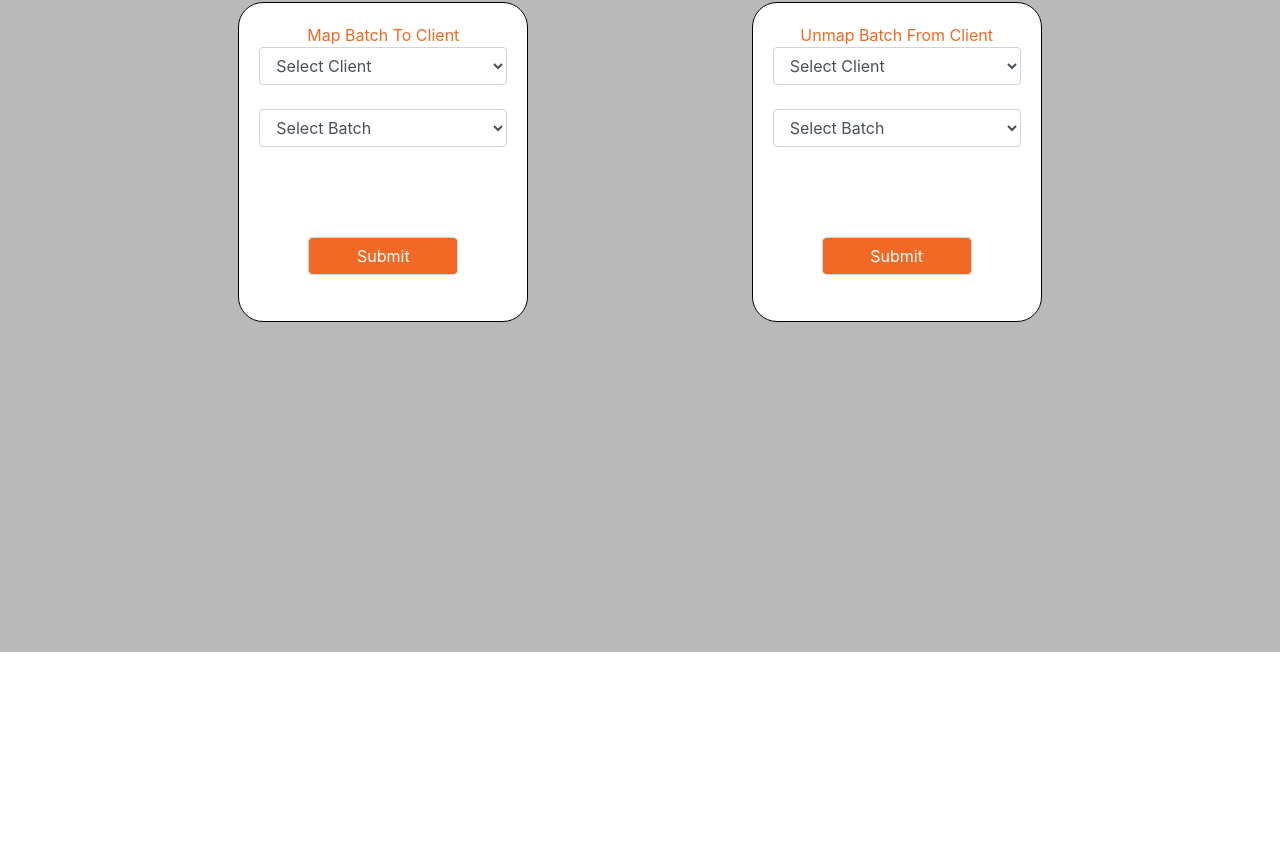
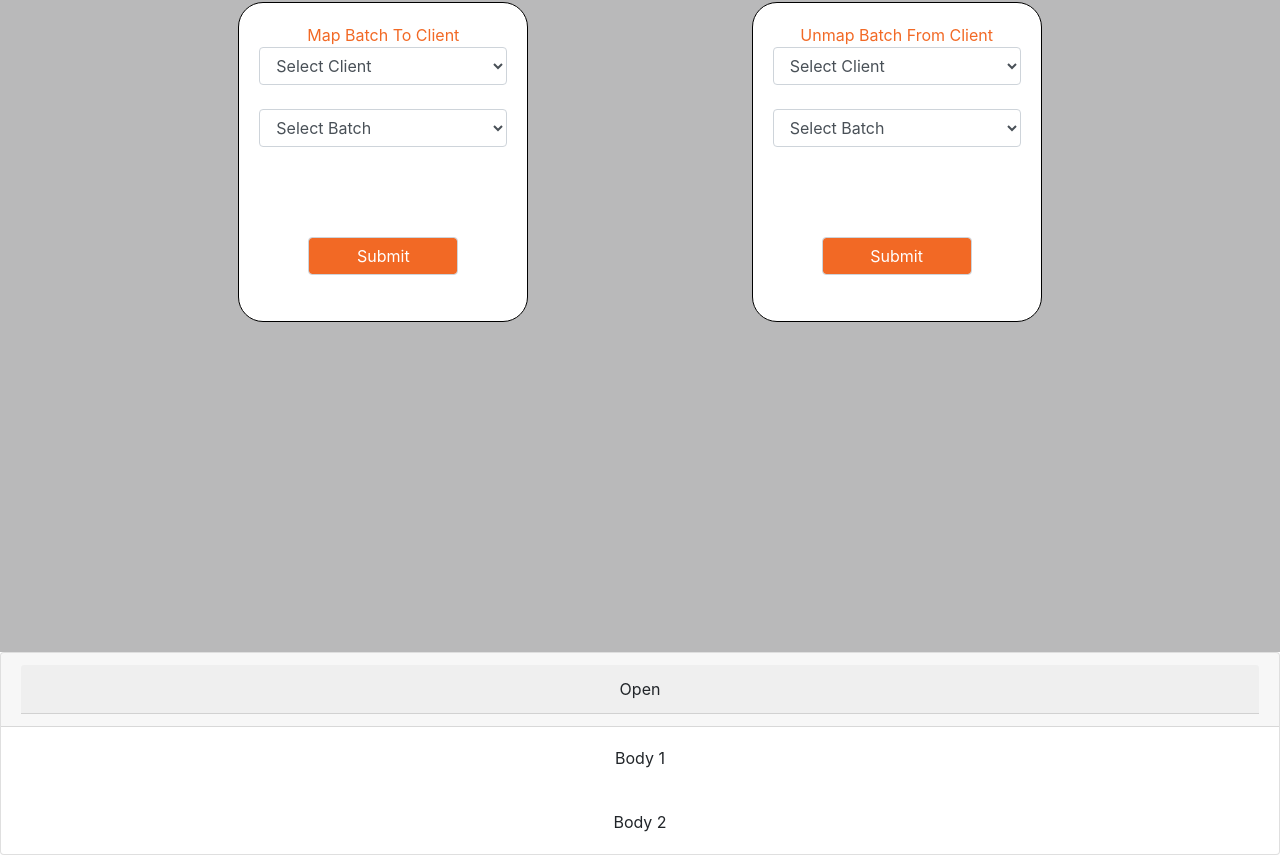
Before and after one commit to revaturelabs/client-engagement-portal-front, a React (Create React App) app: page /admin in a window 1280 px wide. Shown: the part 148-1003 px from the top of the page. Before the commit the page ends 800 px from the top, so only its background shows below. Built offline with nearby package versions, Linux system fonts and the light colour scheme.

Commit message:
Added accordion and basic interfaces

```diff
--- a/package.json
+++ b/package.json
@@ -14,6 +14,7 @@
     "jquery": "^3.5.1",
     "node-sass": "^4.14.1",
     "react": "^17.0.1",
+    "react-bootstrap": "^1.4.0",
     "react-dom": "^17.0.1",
     "react-redux": "^7.2.2",
     "react-router": "^5.2.0",
--- a/src/App.tsx
+++ b/src/App.tsx
@@ -8,6 +8,7 @@ import { BrowserRouter, Redirect, Route, Switch } from 'react-router-dom';
 import { LoginPage } from './views/LoginPage/LoginPage';
 import { HomePage } from './views/HomePage/HomePage';
 import {AdminPage} from './views/AdminPage/AdminPage';
+import { Notifications } from './components/Notifications/Notifications';
 
 function App() {
   return (
@@ -22,6 +23,7 @@ function App() {
             <Route path="/admin" component={AdminPage}/>
           </Switch>
         </BrowserRouter>
+        <Notifications />
       </Provider>
     </div>
   );
--- a/src/components/Notifications/Notifications.tsx
+++ b/src/components/Notifications/Notifications.tsx
@@ -1,11 +1,39 @@
 import React from 'react';
+import { Accordion, AccordionCollapse, Button, Card } from 'react-bootstrap';
 
+//basic structure of the notifications
+export interface INotification {
+    clientName:string
+    subject:string
+    requestDate:Date
+}
+
+//state of the notifications
+export interface INotificationState {
+    notifications:INotification[]
+}
 
 //TODO: Add props, reducer, actions, styling
 
-export const Notifications:React.FC = () => {
+export const Notifications:React.FC/*<INotificationState>*/ = (/*props:INotificationState*/) => {
+
+
 
     return (
-        <div></div>
+        <Accordion defaultActiveKey="0">
+            <Card>
+                <Card.Header>
+                    <Accordion.Toggle as={Card.Header} variant="link" eventKey="0">
+                        Open
+                    </Accordion.Toggle>
+                </Card.Header>
+                <Accordion.Collapse eventKey="0">
+                    <Card.Body>Body 1</Card.Body>
+                </Accordion.Collapse>
+                <Accordion.Collapse eventKey="0">
+                    <Card.Body>Body 2</Card.Body>
+                </Accordion.Collapse>
+            </Card>
+        </Accordion>
     )
 }
```
Also changed, not shown: 1 other file (tests, documents, lock files or other folders).
